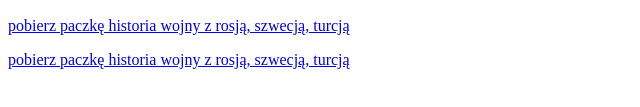
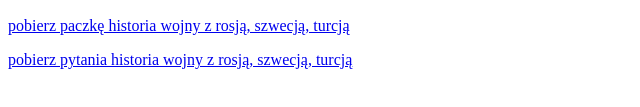
Before and after one commit to cat24a/cat24a.github.io, a plain HTML site: page nanoquiz/index.html in a window 1280 px wide. Shown: the part 181-288 px from the top of the page, 0-640 px from the left. Drawn offline with Linux system fonts and the light colour scheme.

Commit message:
Update index.html

```diff
--- a/nanoquiz/index.html
+++ b/nanoquiz/index.html
@@ -4,4 +4,4 @@
 
 <h2>Historia: wojny z Rosją, Szwecją, Turcją</h2>
 <p><a href="packs/nanoquiz_pack_historia_wojny_szwecja_rosja_turcja.zip" download="nanoquiz.zip">pobierz paczkę historia wojny z rosją, szwecją, turcją</a></p>
-<p><a href="packs/nanoquiz_q_historia_wojny_szwecja_rosja_turcja.zip" download="nanoquiz.zip">pobierz paczkę historia wojny z rosją, szwecją, turcją</a></p>
+<p><a href="packs/nanoquiz_q_historia_wojny_szwecja_rosja_turcja.zip" download="nanoquiz.zip">pobierz pytania historia wojny z rosją, szwecją, turcją</a></p>
```
